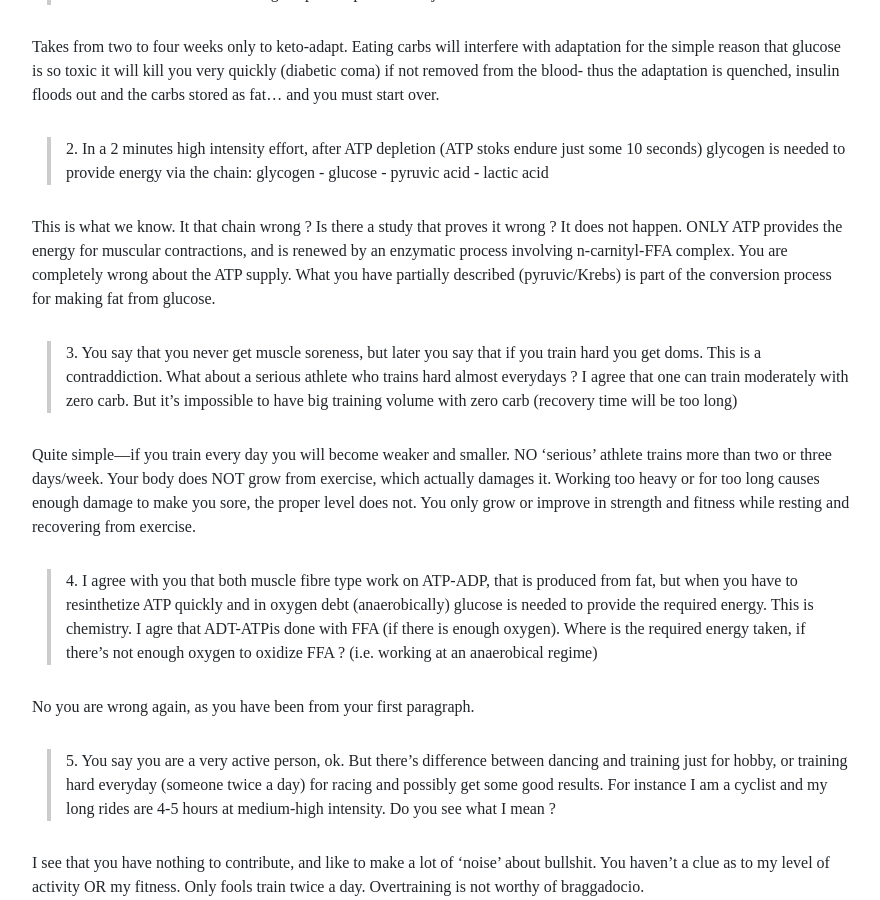
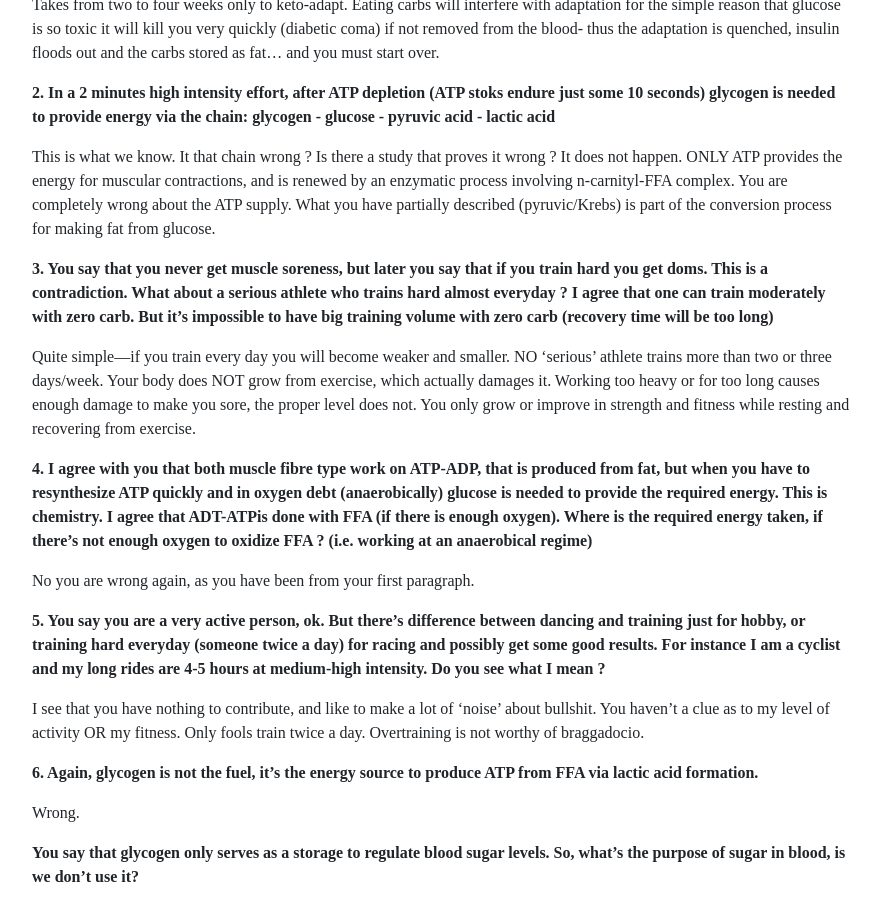
Before and after one commit to bitstein/justmeat.co, a Jekyll site: the page built from _archives/q-and-a-with-igibike.md, in a window 1280 px wide and 900 px high, scrolled down 692 px. Shown: the whole window, without its empty margins (198-1078 px from the left). Built offline with Jekyll 4.4.1, drawn with Linux system fonts in a browser that asks for light colours; nearby versions of some CDN libraries; some web fonts are replaced.

Commit message:
Update formatting

```diff
--- a/_archives/q-and-a-with-igibike.md
+++ b/_archives/q-and-a-with-igibike.md
@@ -6,47 +6,47 @@ source: RawPaleoDietForum.com
 source_url: https://www.rawpaleodietforum.com/index.php?topic=12.msg5927#msg5927
 ---
 
-> 1\. If muscle glycogen doesn't vary with exercise, why do we "hit the wall" ?
+**1\. If muscle glycogen doesn't vary with exercise, why do we "hit the wall" ?**
 
-That is the liver, which on carbs fills with glycogen while removing it from the blood.  the bloating then interferes with blood transit and slows furnishing fat on demand.  After ketoadaptation, fat moves freely and the liver does not act as a first line of action (sweeper) to remove the glucose from the blood, first as glycogen, and then converting it into fatty acids..
+That is the liver, which on carbs fills with glycogen while removing it from the blood. the bloating then interferes with blood transit and slows furnishing fat on demand. After ketoadaptation, fat moves freely and the liver does not act as a first line of action (sweeper) to remove the glucose from the blood, first as glycogen, and then converting it into fatty acids..
 
-> A long adaptation period is needed to zero carb adaptation. What will happen if, after adaptation it happens to eat some carb ? Shall we wait for that long adaptation period after just one carb meal ?
+**A long adaptation period is needed to zero carb adaptation. What will happen if, after adaptation it happens to eat some carb ? Shall we wait for that long adaptation period after just one carb meal ?**
 
-Takes from two to four weeks only to keto-adapt.  Eating carbs will interfere with adaptation for the simple reason that glucose is so toxic it will kill you very quickly (diabetic coma) if not removed from the blood- thus the adaptation is quenched, insulin floods out and the carbs stored as fat... and you must start over.
+Takes from two to four weeks only to keto-adapt. Eating carbs will interfere with adaptation for the simple reason that glucose is so toxic it will kill you very quickly (diabetic coma) if not removed from the blood- thus the adaptation is quenched, insulin floods out and the carbs stored as fat... and you must start over.
 
-> 2\. In a 2 minutes high intensity effort, after ATP depletion (ATP stoks endure just some 10 seconds) glycogen is needed to provide energy via the chain: glycogen - glucose - pyruvic acid - lactic acid
+**2\. In a 2 minutes high intensity effort, after ATP depletion (ATP stoks endure just some 10 seconds) glycogen is needed to provide energy via the chain: glycogen - glucose - pyruvic acid - lactic acid**
 
 This is what we know. It that chain wrong ? Is there a study that proves it wrong ?
-It does not happen.  ONLY ATP provides the energy for muscular contractions, and is renewed by an enzymatic process involving n-carnityl-FFA complex.  You are completely wrong about the ATP supply.  What you have partially described (pyruvic/Krebs) is part of the conversion process for making fat from glucose.
+It does not happen. ONLY ATP provides the energy for muscular contractions, and is renewed by an enzymatic process involving n-carnityl-FFA complex. You are completely wrong about the ATP supply. What you have partially described (pyruvic/Krebs) is part of the conversion process for making fat from glucose.
 
-> 3\. You say that you never get muscle soreness, but later you say that if you train hard you get doms. This is a contraddiction. What about a serious athlete who trains hard almost everydays ? I agree that one can train moderately with zero carb. But it's impossible to have big training volume with zero carb (recovery time will be too long)
+**3\. You say that you never get muscle soreness, but later you say that if you train hard you get doms. This is a contradiction. What about a serious athlete who trains hard almost everyday ? I agree that one can train moderately with zero carb. But it's impossible to have big training volume with zero carb (recovery time will be too long)**
 
-Quite simple—if you train every day you will become weaker and smaller.  NO 'serious' athlete trains more than two or three days/week.  Your body does NOT grow from exercise, which actually damages it.  Working too heavy or for too long causes enough damage to make you sore, the proper level does not.  You only grow or improve in strength and fitness while resting and recovering from exercise.
+Quite simple—if you train every day you will become weaker and smaller. NO 'serious' athlete trains more than two or three days/week. Your body does NOT grow from exercise, which actually damages it. Working too heavy or for too long causes enough damage to make you sore, the proper level does not. You only grow or improve in strength and fitness while resting and recovering from exercise.
 
-> 4\. I agree with you that both muscle fibre type work on ATP-ADP, that is produced from fat, but when you have to resinthetize ATP quickly and in oxygen debt (anaerobically) glucose is needed to provide the required energy. This is chemistry. I agre that ADT-ATPis done with FFA (if there is enough oxygen). Where is the required energy taken, if there's not enough oxygen to oxidize FFA ? (i.e. working at an anaerobical regime)
+**4\. I agree with you that both muscle fibre type work on ATP-ADP, that is produced from fat, but when you have to resynthesize ATP quickly and in oxygen debt (anaerobically) glucose is needed to provide the required energy. This is chemistry. I agree that ADT-ATPis done with FFA (if there is enough oxygen). Where is the required energy taken, if there's not enough oxygen to oxidize FFA ? (i.e. working at an anaerobical regime)**
 
 No you are wrong again, as you have been from your first paragraph.
 
-> 5\. You say you are a very active person, ok. But there's difference between dancing and training just for hobby, or training hard everyday (someone twice a day) for racing and possibly get some good results. For instance I am a cyclist and my long rides are 4-5 hours at medium-high intensity. Do you see what I mean ?
+**5\. You say you are a very active person, ok. But there's difference between dancing and training just for hobby, or training hard everyday (someone twice a day) for racing and possibly get some good results. For instance I am a cyclist and my long rides are 4-5 hours at medium-high intensity. Do you see what I mean ?**
 
-I see that you have nothing to contribute, and like to make a lot of 'noise' about bullshit.  You haven't a clue as to my level of activity OR my fitness.  Only fools train twice a day.  Overtraining is not worthy of braggadocio.
+I see that you have nothing to contribute, and like to make a lot of 'noise' about bullshit. You haven't a clue as to my level of activity OR my fitness. Only fools train twice a day. Overtraining is not worthy of braggadocio.
 
-> 6\. Again, glycogen is not the fuel, it's the energy source to produce ATP from FFA via lactic acid formation.
+**6\. Again, glycogen is not the fuel, it's the energy source to produce ATP from FFA via lactic acid formation.**
 
 Wrong.
 
-> You say that glycogen only serves as a storage to regulate blood sugar levels. So, what's the purpose of sugar in blood, is we don't use it?
+**You say that glycogen only serves as a storage to regulate blood sugar levels. So, what's the purpose of sugar in blood, is we don't use it?**
 
 SOME tissues do use it—tendons, cartilage and dense nervous tissues for instance.
-On a zero carb regime, we use a very small amount of glucose—<5gm/day in the presence of ketone bodies, a fat metabolite which substitutes for glucose and provides the major energy source for the few tissues unable to utilise fat.  The normal blood level is ~100 mg/dl, or a total in an average person of less than 5 gms.  Glucose is VERY toxic, only insulin is somewhat more damaging- but won't kill you quite so rapidly as excess blood glucose.
+On a zero carb regime, we use a very small amount of glucose—<5gm/day in the presence of ketone bodies, a fat metabolite which substitutes for glucose and provides the major energy source for the few tissues unable to utilise fat. The normal blood level is ~100 mg/dl, or a total in an average person of less than 5 gms. Glucose is VERY toxic, only insulin is somewhat more damaging- but won't kill you quite so rapidly as excess blood glucose.
 
 Take my advice, don't believe what you hear about diet and biomechanics- it is all rubbish.
 
-If you like meat and love fat, and can eat it rare and without salt, and want to eat the all meat way, and are happy doing that, then go for it.  If not- then stay where you are.
+If you like meat and love fat, and can eat it rare and without salt, and want to eat the all meat way, and are happy doing that, then go for it. If not- then stay where you are.
 
-I know it is the right way, but I really have no interest in arguing with anyone who can't accept what I have to say, and trust me, after 50 years eating this regime, there is no question whatsoever about what is real and what is nonsense.  Science?  All lies- told for money.
+I know it is the right way, but I really have no interest in arguing with anyone who can't accept what I have to say, and trust me, after 50 years eating this regime, there is no question whatsoever about what is real and what is nonsense. Science? All lies- told for money.
 
-I am including my simple rules.  Be careful and don't obsess over the food- if you can't eat it with pleasure and without thinking much about it you should stay where you are dietary wise.
+I am including my simple rules. Be careful and don't obsess over the food- if you can't eat it with pleasure and without thinking much about it you should stay where you are dietary wise.
 
 \-\-
 
```
